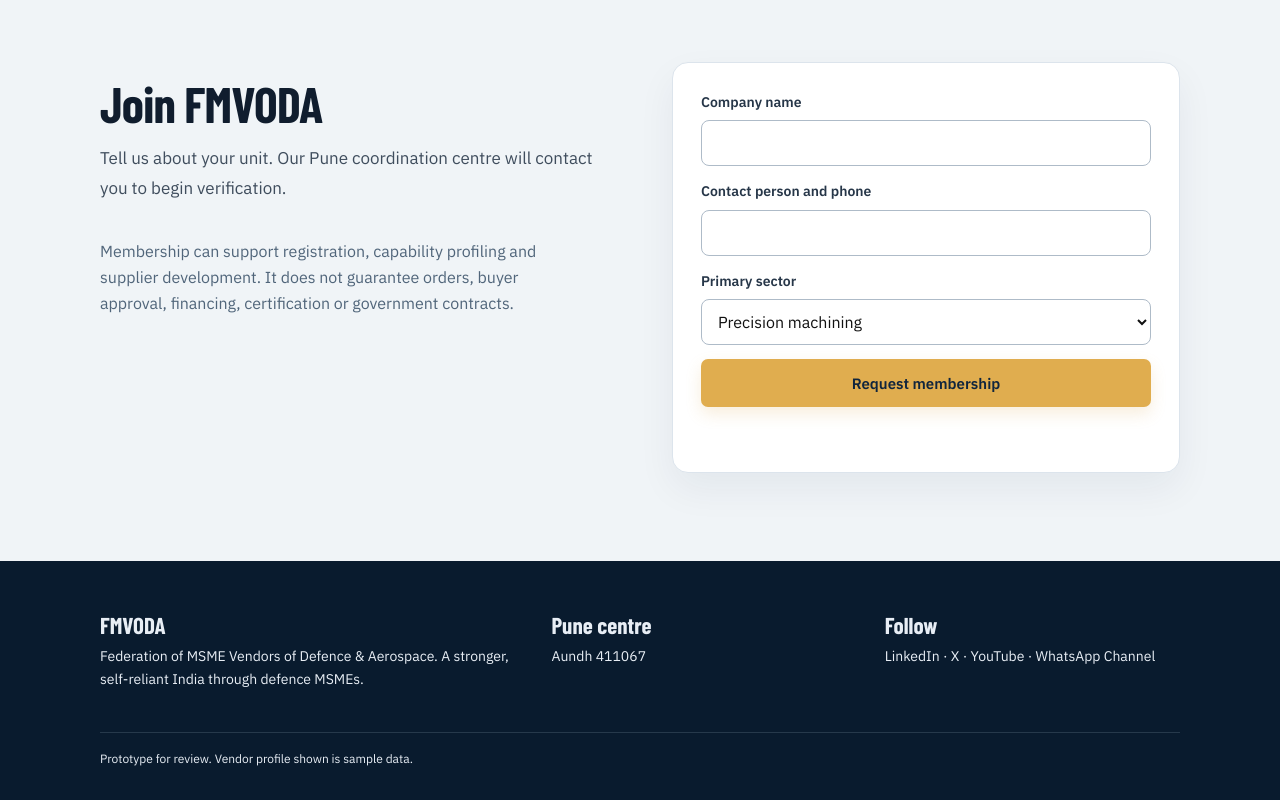
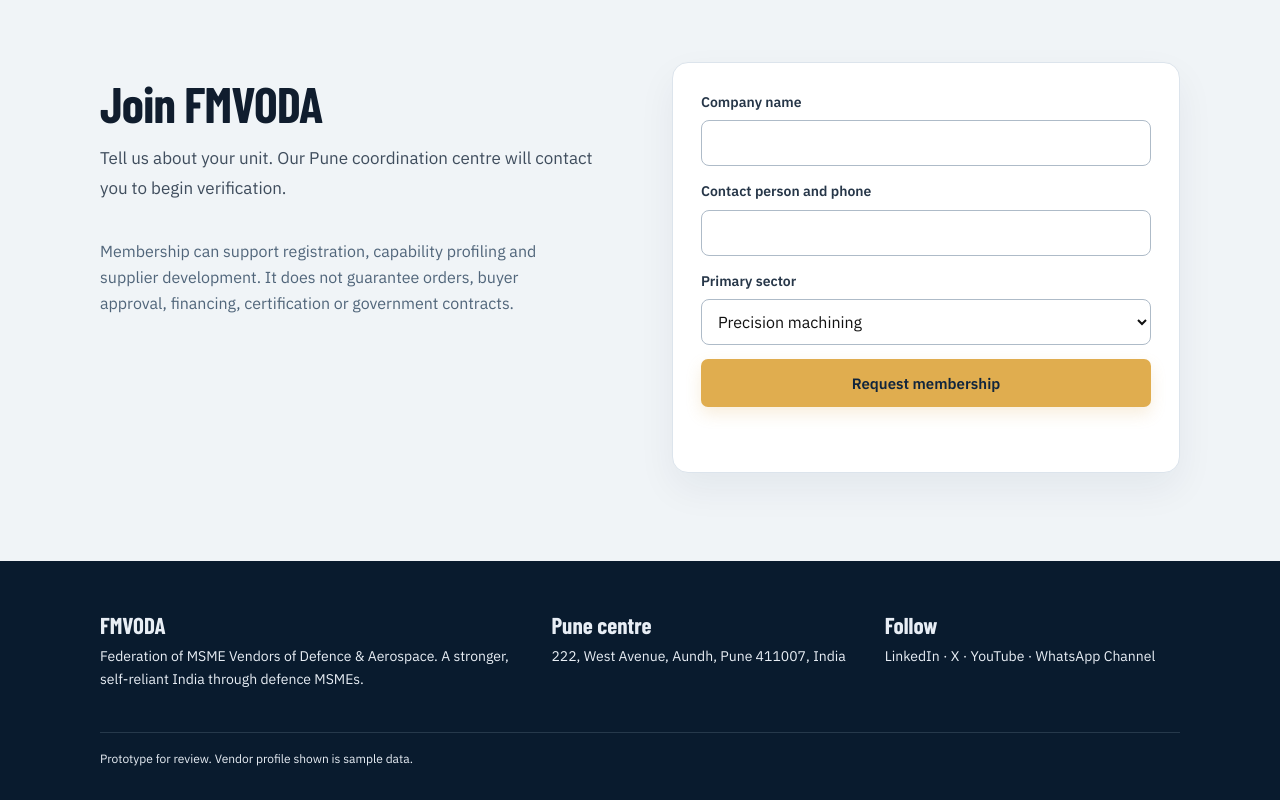
Before and after one commit to bhushanp9/fmvoda-website, a plain HTML site: page index.html in a window 1280 px wide. Shown: the part 2740-3540 px from the top of the page. Drawn offline with nearby package versions, Linux system fonts and the light colour scheme.

Commit message:
Update Pune centre address in footer

```diff
--- a/index.html
+++ b/index.html
@@ -253,7 +253,7 @@ button,.btn{opacity:1!important}
 
 <footer><div class="wrap">
 <div><h3>FMVODA</h3><p>Federation of MSME Vendors of Defence &amp; Aerospace. A stronger, self-reliant India through defence MSMEs.</p></div>
-<div><h3>Pune centre</h3><p>Aundh 411067</p></div>
+<div><h3>Pune centre</h3><p>222, West Avenue, Aundh, Pune 411007, India</p></div>
 <div><h3>Follow</h3><p>LinkedIn · X · YouTube · WhatsApp Channel</p></div>
 <div class="fine">Prototype for review. Vendor profile shown is sample data.</div>
 </div></footer>
```
